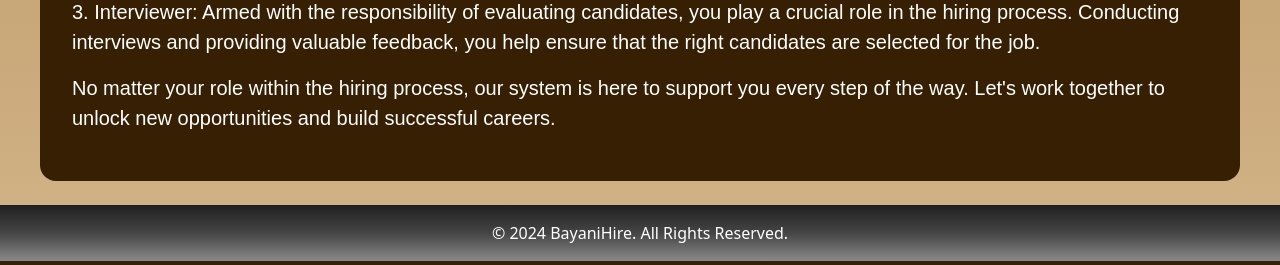
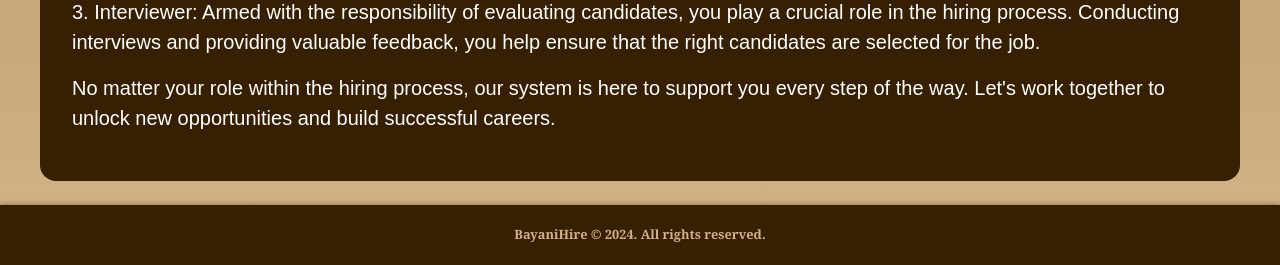
Before and after one commit to BayaniHire/WebApplication, a Django app: page / in a window 1280 px wide. Shown: the part 1530-1795 px from the top of the page. Run offline with Django 5.2, Linux system fonts and the light colour scheme; data that the repository does not hold is empty; some libraries are stand-ins or nearby versions.

Commit message:
index.html

```diff
--- a/users_app/templates/index.html
+++ b/users_app/templates/index.html
@@ -29,7 +29,7 @@
 		<img src="{% static 'Logo.png' %}" alt="Logo Image" width="150" height="128" class="logo">
 	</header>
 
-	<div class="content-area container mt-4">
+	<div class="container content-area mt-4 mb-4">
 		<h2>Welcome to BayaniHire – where talent meets opportunity.</h2>
 
 		<p>Whether you're a job seeker or an employer, our system is here to streamline the process for you.</p>
@@ -96,8 +96,8 @@
 		</div>
 	</div>
 
-	<footer class="text-center mt-4 py-3 bg-light">
-		&copy; 2024 BayaniHire. All Rights Reserved.
+	<footer class="footer">
+		BayaniHire © 2024. All rights reserved.
 	</footer>
 
 	<!-- Bootstrap JS Bundle (Optional but helpful for responsiveness) -->
```
